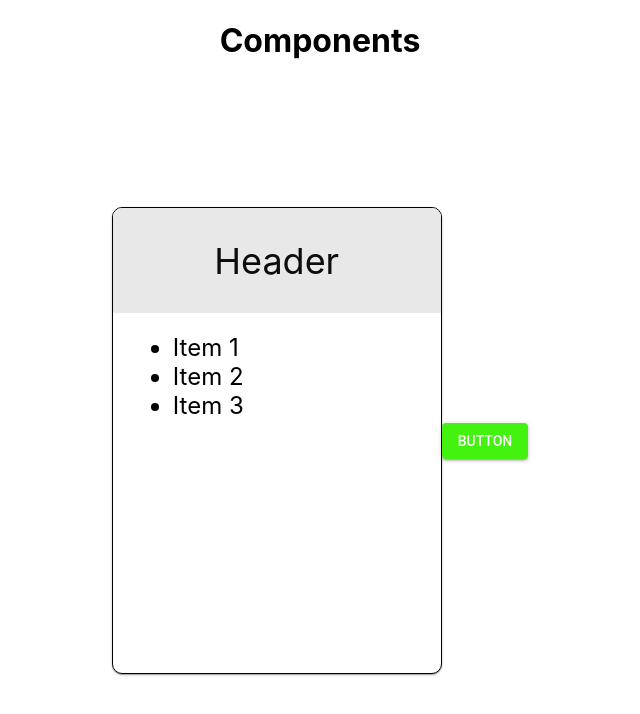
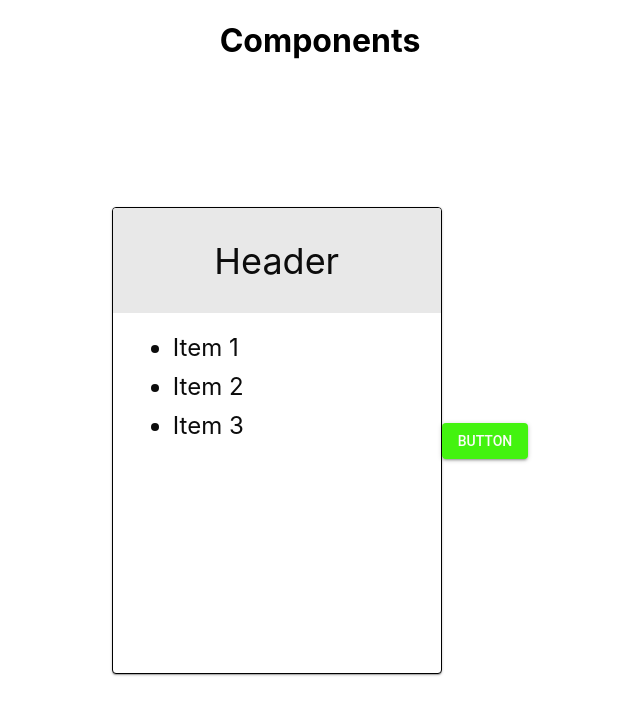
Before and after one commit to asooge/material-ui-list-card, a React (Create React App) app: page / in a window 1280 px wide. Shown: the top 714 px of the page, without its empty margins (320-960 px from the left). Built offline with nearby package versions, Linux system fonts and the light colour scheme.

Commit message:
Add ListCard.scss
transfer inline-styles to scss using className 'ui-list-card'

```diff
--- a/src/components/list-card/ListCard.js
+++ b/src/components/list-card/ListCard.js
@@ -1,35 +1,9 @@
 import React, { Component } from 'react';
+import classNames from 'classnames';
 import { Card as Base } from '@material-ui/core';
 import PropTypes from 'prop-types';
 
-const styles = {
-  base: {
-    width: '328px',
-    border: '1px solid #000000',
-    borderRadius: '10px'
-  },
-
-  listContainer: {
-    minHeight: '320px',
-    fontSize: '24px',
-    color: '#OCOCOC',
-    margin: '20px'
-  },
-
-  listItem: {
-    marginBottom: '10px'
-  },
-
-  header: {
-    display: 'flex',
-    fontSize: '36px',
-    color: '#0C0C0C',
-    justifyContent: 'center',
-    alignItems: 'center',
-    backgroundColor: '#E8E8E8',
-    height: '105px'
-  }
-}
+import './ListCard.scss'
 
 class ListCard extends Component {
 
@@ -37,10 +11,9 @@ class ListCard extends Component {
     const { header, items } = this.props
 
     return (
-      <Base style={styles.base}>
-        <header style={styles.header}>{header}</header>
-
-        <ul style={styles.listContainer}>
+      <Base className={'ui-list-card'} >
+        <header>{header}</header>
+        <ul>
           {items.map((item, index) => (<li key={index}>{item}</li>))}
         </ul>
       </Base>
--- /dev/null
+++ b/src/components/list-card/ListCard.scss
@@ -0,0 +1,26 @@
+.ui-list-card {
+    width: 328px;
+    border: 1px solid #000000;
+    border-radius: 10px;
+
+    header {
+        display: flex;
+        font-size: 36px;
+        color: #0C0C0C;
+        justify-content: center;
+        align-items: center;
+        background-color: #E8E8E8;
+        height: 105px
+    };
+
+    ul {
+        min-height: 320px;
+        font-size: 24px;
+        color: #0C0C0C;
+        margin: 20px;
+
+        li {
+            margin-bottom: 10px
+        }
+    }
+}
```
